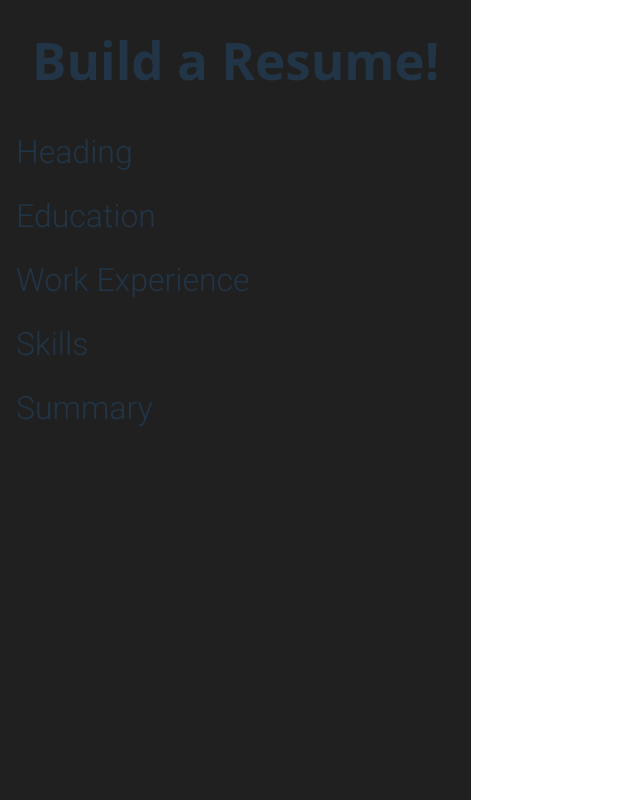
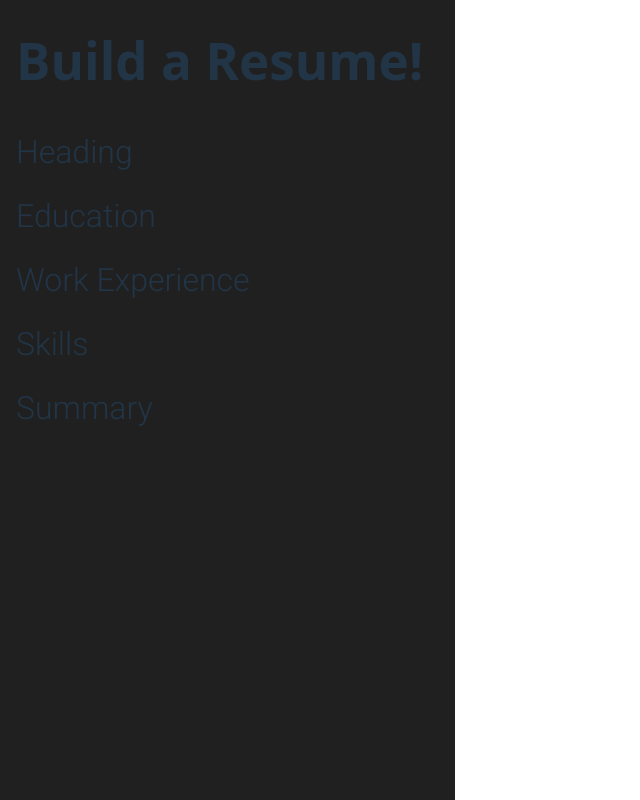
Before and after one commit to RobLaughlin/TOP-CV-App, a React (Vite) app: page / in a window 1280 px wide. Shown: the whole page, without its empty margins (0-640 px from the left). Built offline with nearby package versions, Linux system fonts and the light colour scheme.

Commit message:
Realign header

```diff
--- a/src/App.css
+++ b/src/App.css
@@ -31,4 +31,5 @@
 
 .sectionContainer header {
     padding: 32px;
+    padding-left: 16px;
 }
```
